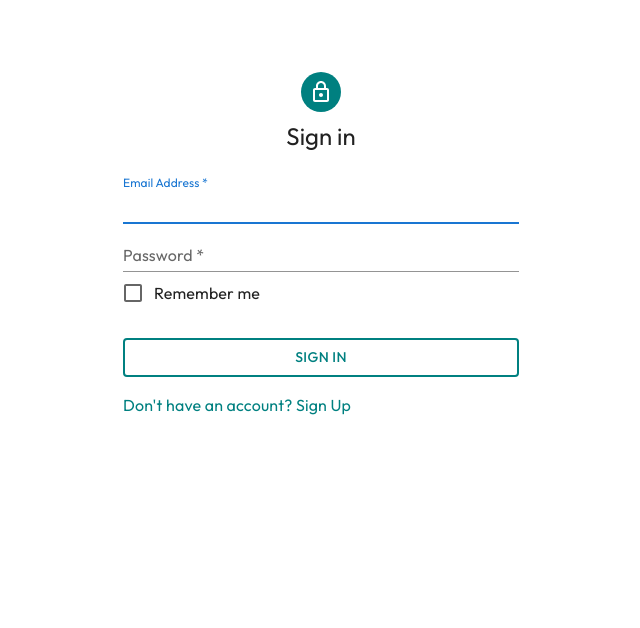
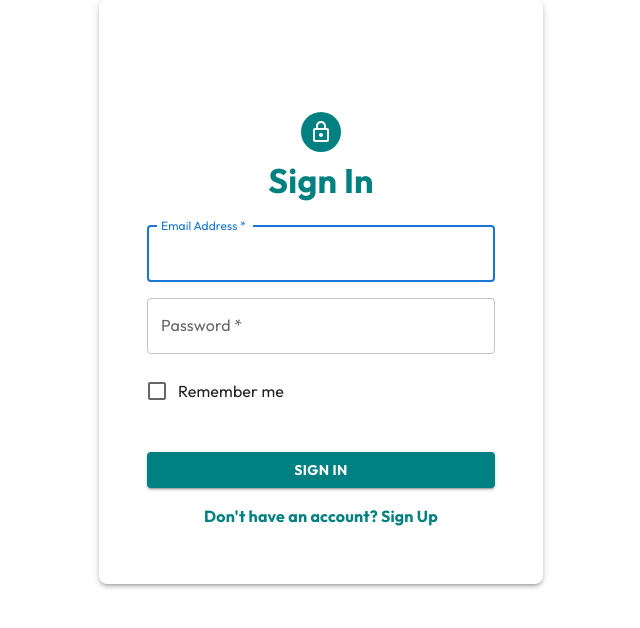
Before and after one commit to sphllzulu/ToDoReact, a React (Vite) app: page / in a window 1280 px wide. Shown: the top 628 px of the page, without its empty margins (319-959 px from the left). Built offline with nearby package versions, Linux system fonts and the light colour scheme; the HTML template or start-up script is replaced by a standard one.

Commit message:
fixed my ui and added some animation

```diff
--- a/src/Login.jsx
+++ b/src/Login.jsx
@@ -1,4 +1,3 @@
-
 
 import React from 'react';
 import { useNavigate } from 'react-router-dom';
@@ -41,21 +40,24 @@ export default function SignIn() {
   };
 
   return (
-    <Container component="main" maxWidth="xs">
+    <Container component="main" maxWidth="xs" sx={{ borderRadius: 2, boxShadow: 3, p: 4, backgroundColor: 'white' }}>
       <CssBaseline />
       <Box
         sx={{
-          marginTop: 8,
+          marginTop: 6,
           display: 'flex',
           flexDirection: 'column',
           alignItems: 'center',
+          borderRadius: 1,
+          padding: 3,
+          backgroundColor: 'white',
         }}
       >
         <Avatar sx={{ m: 1, bgcolor: 'teal' }}>
           <LockOutlinedIcon />
         </Avatar>
-        <Typography component="h1" variant="h5">
-          Sign in
+        <Typography component="h1" variant="h4" sx={{ fontWeight: 'bold', color: 'teal' }}>
+          Sign In
         </Typography>
         <Box component="form" onSubmit={handleSubmit} noValidate sx={{ mt: 3 }}>
           <TextField
@@ -66,7 +68,8 @@ export default function SignIn() {
             name="email"
             autoComplete="email"
             autoFocus
-            variant='standard'
+            variant="outlined"
+            sx={{ mb: 2 }}
           />
           <TextField
             required
@@ -76,24 +79,34 @@ export default function SignIn() {
             type="password"
             id="password"
             autoComplete="current-password"
-            variant='standard'
+            variant="outlined"
+            sx={{ mb: 2 }}
           />
           <FormControlLabel
             control={<Checkbox value="remember" color="primary" />}
             label="Remember me"
+            sx={{ mb: 2 }}
           />
           <Button
             type="submit"
             fullWidth
-            variant="outlined"
-            sx={{ mt: 3, color: 'teal', mb: 2, border: '2px solid teal' }}
+            variant="contained"
+            sx={{
+              mt: 3,
+              mb: 2,
+              backgroundColor: 'teal',
+              color: 'white',
+              fontWeight: 'bold',
+              '&:hover': { backgroundColor: 'darkcyan' }
+            }}
           >
             Sign In
           </Button>
-          <Grid container>
-
+          <Grid container justifyContent="center">
             <Grid item>
-              <Link style={{ textDecoration: 'none', color: 'teal' }} to="/signup">Don't have an account? Sign Up</Link>
+              <Link style={{ textDecoration: 'none', color: 'teal', fontWeight: 'bold' }} to="/signup">
+                Don't have an account? Sign Up
+              </Link>
             </Grid>
           </Grid>
         </Box>
--- a/src/SignUp.jsx
+++ b/src/SignUp.jsx
@@ -1,5 +1,3 @@
-
-
 import React from 'react';
 import { useNavigate } from 'react-router-dom';
 import Avatar from '@mui/material/Avatar';
@@ -29,8 +27,8 @@ export default function SignUp() {
     axios.post('http://localhost:3001/signup', user)
       .then(response => {
         console.log('User signed up successfully:', response.data);
-       localStorage.setItem('userId', response.data.userId);
-       localStorage.setItem('userEmail', user.email);
+        localStorage.setItem('userId', response.data.userId);
+        localStorage.setItem('userEmail', user.email);
         navigate('/');  // Navigate to the home page upon successful sign-up
       })
       .catch(error => {
@@ -39,21 +37,24 @@ export default function SignUp() {
   };
 
   return (
-    <Container component="main" maxWidth="xs">
+    <Container component="main" maxWidth="xs" sx={{ borderRadius: 2, boxShadow: 3, p: 4, backgroundColor: 'white' }}>
       <CssBaseline />
       <Box
         sx={{
-          marginTop: 8,
+          marginTop: 6,
           display: 'flex',
           flexDirection: 'column',
           alignItems: 'center',
+          borderRadius: 1,
+          padding: 3,
+          backgroundColor: 'white',
         }}
       >
         <Avatar sx={{ m: 1, bgcolor: 'teal' }}>
           <LockOutlinedIcon />
         </Avatar>
-        <Typography component="h1" variant="h5">
-          Sign up
+        <Typography component="h1" variant="h4" sx={{ fontWeight: 'bold', color: 'teal' }}>
+          Sign Up
         </Typography>
         <Box component="form" onSubmit={handleSubmit} noValidate sx={{ mt: 3 }}>
           <TextField
@@ -64,7 +65,8 @@ export default function SignUp() {
             name="email"
             autoComplete="email"
             autoFocus
-            variant='standard'
+            variant="outlined"
+            sx={{ mb: 2 }}
           />
           <TextField
             required
@@ -74,19 +76,29 @@ export default function SignUp() {
             type="password"
             id="password"
             autoComplete="new-password"
-            variant='standard'
+            variant="outlined"
+            sx={{ mb: 3 }}
           />
           <Button
             type="submit"
             fullWidth
-            variant="outlined"
-            sx={{ mt: 3, color: 'teal', mb: 2, border: '2px solid teal' }}
+            variant="contained"
+            sx={{
+              mt: 3,
+              mb: 2,
+              backgroundColor: 'teal',
+              color: 'white',
+              fontWeight: 'bold',
+              '&:hover': { backgroundColor: 'darkcyan' }
+            }}
           >
             Sign Up
           </Button>
-          <Grid container>
+          <Grid container justifyContent="center">
             <Grid item>
-              <Link style={{ textDecoration: 'none', color: 'teal' }} to="/">Already have an account? Sign In</Link>
+              <Link style={{ textDecoration: 'none', color: 'teal', fontWeight: 'bold' }} to="/">
+                Already have an account? Sign In
+              </Link>
             </Grid>
           </Grid>
         </Box>
--- a/src/ToDoList.css
+++ b/src/ToDoList.css
@@ -25,3 +25,36 @@
 .task-priority {
   display: none;
 }
+
+
+
+/* ToDoList.css */
+@keyframes slideUp {
+  from {
+    transform: translateY(100%);
+    opacity: 0;
+  }
+  to {
+    transform: translateY(0);
+    opacity: 1;
+  }
+}
+
+.task-box {
+  animation: slideUp 0.5s ease-in-out;
+  transition: all 0.3s ease;
+}
+
+.completed {
+  text-decoration: line-through;
+  opacity: 0.6;
+}
+
+/* Optional: Smooth animation for editing or deleting */
+.task-box button {
+  transition: color 0.3s ease;
+}
+
+.task-box button:hover {
+  color: teal;
+}
```
Also changed, not shown: src/ToDoList.jsx (+269 -26 lines), 1 other file (tests, documents, lock files or other folders).
